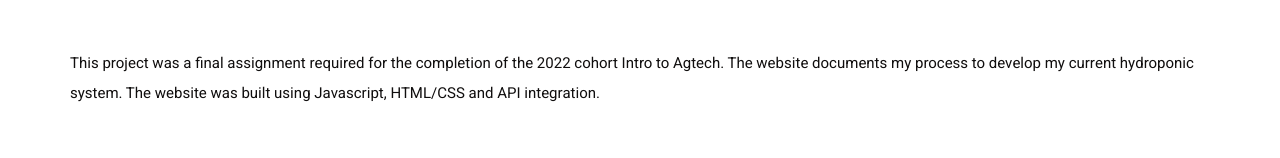
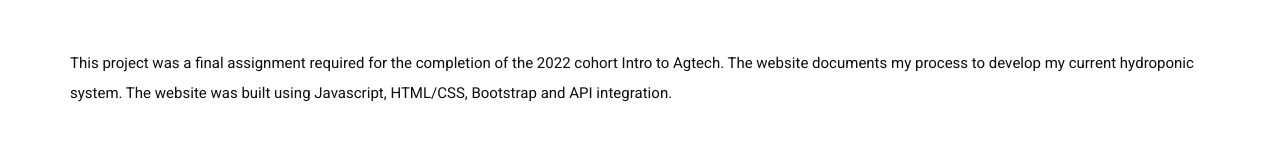
Before and after one commit to NevesLaura-NP/NevesLaura-NP.github.io, a website: page portfolio-list.html in a window 1280 px wide. Shown: the part 1080-1238 px from the top of the page. Drawn offline with nearby package versions, Linux system fonts and the light colour scheme; files that its build step writes are made by us from their sources.

Commit message:
Update portfolio-list.html

```diff
--- a/portfolio-list.html
+++ b/portfolio-list.html
@@ -133,7 +133,7 @@
                         </div>
                     </div>
                   <div>
-                           <p class="client-section-subtitle">This project was a final assignment required for the completion of the 2022 cohort Intro to Agtech. The website documents my process to develop my current hydroponic system. The website was built using Javascript, HTML/CSS and API integration.  </p>
+                           <p class="client-section-subtitle">This project was a final assignment required for the completion of the 2022 cohort Intro to Agtech. The website documents my process to develop my current hydroponic system. The website was built using Javascript, HTML/CSS, Bootstrap and API integration.  </p>
                           </div>
                 </div>
             </article>
```
